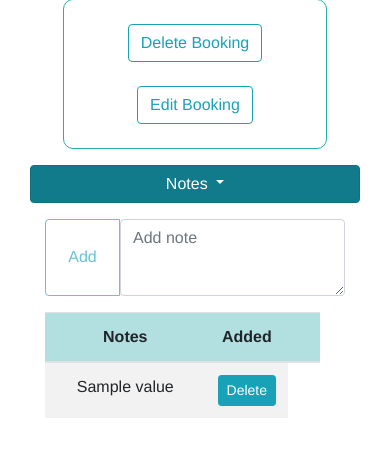
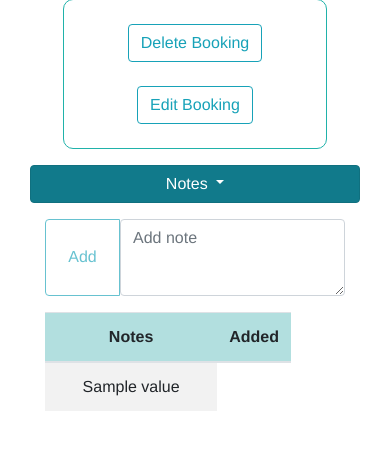
Before and after one commit to Kazbags/kit, a Python web app: template templates/bookinginfo.html in a window 390 px wide. Shown: the part 298-755 px from the top of the page. Run offline with Jinja, Linux system fonts and the light colour scheme; the template is opened without the code that fills it: most values are stand-ins (such as "Sample title", 1, 10 or a date in 2020); some libraries are stand-ins or nearby versions.

Commit message:
pushing to heroku

```diff
--- a/static/styles.css
+++ b/static/styles.css
@@ -93,6 +93,9 @@ main .form-image
     #notetext {
         overflow-x: scroll;
         display: block;
+    }
+    .delete {
+      display: none;
     }
     .calendar-container {
         width: 600px;
--- a/templates/bookinginfo.html
+++ b/templates/bookinginfo.html
@@ -226,7 +226,7 @@ $(document).ready(function(){
                     <th hidden>id</th>
                     <th>Notes</th>
                     <th style="width: 30%">Added</th>
-                    <th></th>
+                    <th class="delete"></th>
                 </tr>
             </thead>
             <tbody>
@@ -235,9 +235,9 @@ $(document).ready(function(){
                         {% for key, value in dict_item.items()[1:] %}
                             <td>{{ value }}</td>
                             {% endfor %}
-                            <td>
+                            <td class= "delete">
                               <form action="/bookinginfo/{{ bookid }}" method="post">
-                              <button class="btn btn-info btn-sm" type="submit" value = "{{ dict_item['id'] }}" name = "delete" onclick="return confirm('Are you Sure?')">Delete</button>
+                              <button class="btn btn-info btn-sm py-0" style="font-size: 0.8em;" type="submit" value = "{{ dict_item['id'] }}" name = "delete" onclick="return confirm('Are you Sure?')">Delete</button>
                             </form></td>
                     </tr>
                     {% endfor %}
```
